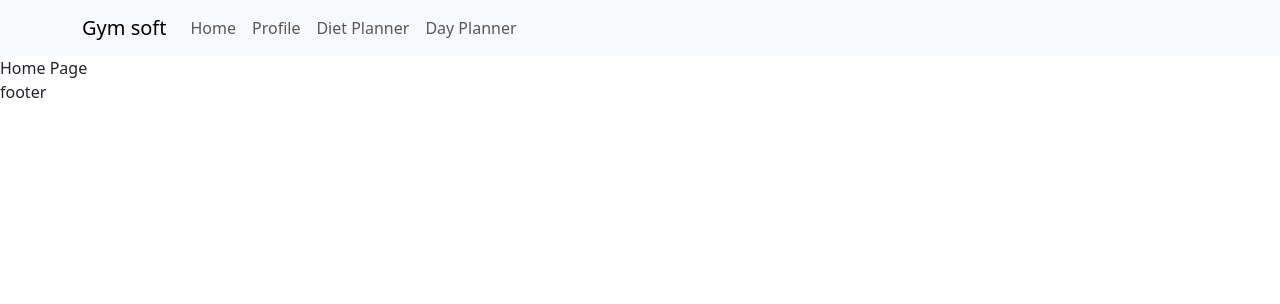
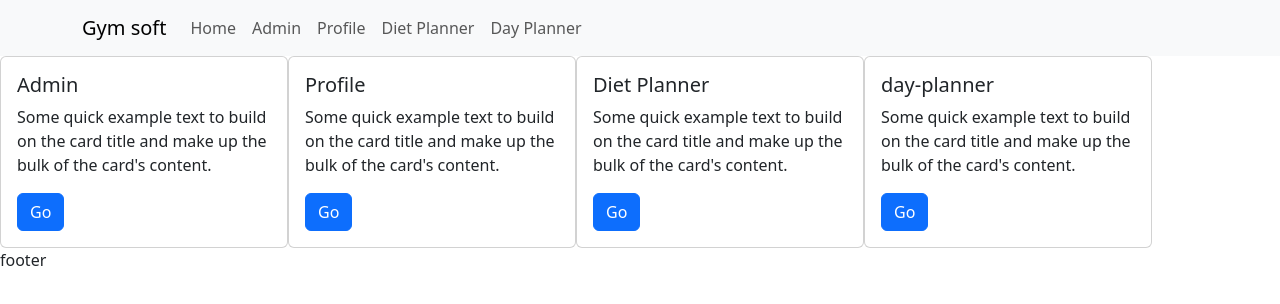
Before and after one commit to githubakarsh/gym-soft, a React (Create React App) app: page / in a window 1280 px wide. Shown: the top 304 px of the page. Built offline with nearby package versions, Linux system fonts and the light colour scheme.

Commit message:
card component, Approuter and app header changes

```diff
--- a/package.json
+++ b/package.json
@@ -7,6 +7,7 @@
     "@testing-library/react": "^13.4.0",
     "@testing-library/user-event": "^13.5.0",
     "bootstrap": "^5.3.2",
+    "graphql": "^16.8.1",
     "lodash": "^4.17.21",
     "react": "^18.2.0",
     "react-bootstrap": "^2.9.2",
@@ -16,6 +17,7 @@
     "react-scripts": "^5.0.1",
     "redux": "^4.2.1",
     "redux-form": "^8.3.10",
+    "sass": "^1.69.5",
     "web-vitals": "^2.1.4"
   },
   "scripts": {
--- a/src/approuter/AppRouter.js
+++ b/src/approuter/AppRouter.js
@@ -3,11 +3,13 @@ import { Home } from "../pages/Home";
 import { Profile } from "../pages/Profile";
 import { DayPlanner } from "../pages/DayPlanner";
 import { DietPlanner } from "../pages/DietPlanner";
+import { Admin } from "../pages/Admin";
 
 export const AppRouter = () => {
   return <Routes>
         <Route path="/" index element={<Home />} />
         <Route path="home" index element={<Home />} />
+        <Route path="admin" index element={<Admin />} />
         <Route path="profile" element={<Profile />} />
         <Route path="day-planner" element={<DayPlanner />} />
         <Route path="diet-planner" element={<DietPlanner />} />
--- /dev/null
+++ b/src/assets/main.scss
@@ -0,0 +1 @@
+@import './pages/home.scss';
--- /dev/null
+++ b/src/assets/pages/home.scss
@@ -0,0 +1,3 @@
+.home-page-navigation-container {
+    display: flex;
+}
--- a/src/components/AppHeader.js
+++ b/src/components/AppHeader.js
@@ -2,9 +2,14 @@ import Nav from "react-bootstrap/Nav";
 import Navbar from "react-bootstrap/Navbar";
 import Container from "react-bootstrap/Container";
 
-import { Link } from "react-router-dom";
+import { Link, useNavigate } from "react-router-dom";
 
 export const AppHeader = () => {
+  const navigate = useNavigate();
+
+  const onClickNavOptions = (path) => {
+    navigate(path);
+  };
   return (
     <Navbar expand="lg" className="bg-body-tertiary">
       <Container>
@@ -12,12 +17,13 @@ export const AppHeader = () => {
         <Navbar.Toggle aria-controls="basic-navbar-nav" />
         <Navbar.Collapse id="basic-navbar-nav">
           <Nav className="me-auto">
-            <Nav.Link href="home">
+            <Nav.Link  onClick={() => onClickNavOptions("home")}>
               Home
             </Nav.Link>
-            <Nav.Link href="profile">Profile</Nav.Link>
-            <Nav.Link href="diet-planner">Diet Planner</Nav.Link>
-            <Nav.Link href="day-planner">Day Planner</Nav.Link>
+            <Nav.Link onClick={() => onClickNavOptions("admin")}>Admin</Nav.Link>
+            <Nav.Link onClick={() => onClickNavOptions("profile")}>Profile</Nav.Link>
+            <Nav.Link onClick={() => onClickNavOptions("diet-planner")}>Diet Planner</Nav.Link>
+            <Nav.Link onClick={() => onClickNavOptions("day-planner")}>Day Planner</Nav.Link>
           </Nav>
         </Navbar.Collapse>
       </Container>
--- /dev/null
+++ b/src/components/CardComponent.js
@@ -0,0 +1,20 @@
+import Button from 'react-bootstrap/Button';
+import Card from 'react-bootstrap/Card';
+
+export const CardComponent = ({
+    title,
+    buttonName,
+    onbuttonClick
+}) => {
+    return <Card style={{ width: '18rem' }}>
+    {/* <Card.Img variant="top" src="holder.js/100px180" /> */}
+    <Card.Body>
+      <Card.Title>{title}</Card.Title>
+      <Card.Text>
+        Some quick example text to build on the card title and make up the
+        bulk of the card's content.
+      </Card.Text>
+      <Button variant="primary" onClick={onbuttonClick}>{buttonName}</Button>
+    </Card.Body>
+  </Card>;
+};
--- a/src/index.js
+++ b/src/index.js
@@ -4,6 +4,7 @@ import App from "./App";
 import reportWebVitals from "./reportWebVitals";
 import "bootstrap/dist/css/bootstrap.min.css";
 import { BrowserRouter } from "react-router-dom";
+import './assets/main.scss';
 
 const root = ReactDOM.createRoot(document.getElementById("root"));
 root.render(
--- /dev/null
+++ b/src/pages/Admin.js
@@ -0,0 +1,5 @@
+
+
+export const Admin = () => {
+    return <>Admin</>;
+};
--- a/src/pages/Home.js
+++ b/src/pages/Home.js
@@ -1,5 +1,14 @@
+import { useNavigate } from "react-router-dom";
+import { CardComponent } from "../components/CardComponent";
 
 
 export const Home = () => {
-    return <>Home Page</>;
+    const navigate = useNavigate();
+    const onClickNavigate = (path) => navigate(path);
+    return <div className="home-page-navigation-container">
+        <CardComponent title="Admin" onbuttonClick={()=>onClickNavigate("/admin")} buttonName="Go"/>
+        <CardComponent title="Profile" onbuttonClick={()=>onClickNavigate("/profile")} buttonName="Go"/>
+        <CardComponent title="Diet Planner" onbuttonClick={()=>onClickNavigate("/diet-planner")} buttonName="Go"/>
+        <CardComponent title="day-planner" onbuttonClick={()=>onClickNavigate("/day-planner")} buttonName="Go"/>
+    </div>;
 };
```
Also changed, not shown: 1 other file (tests, documents, lock files or other folders).
